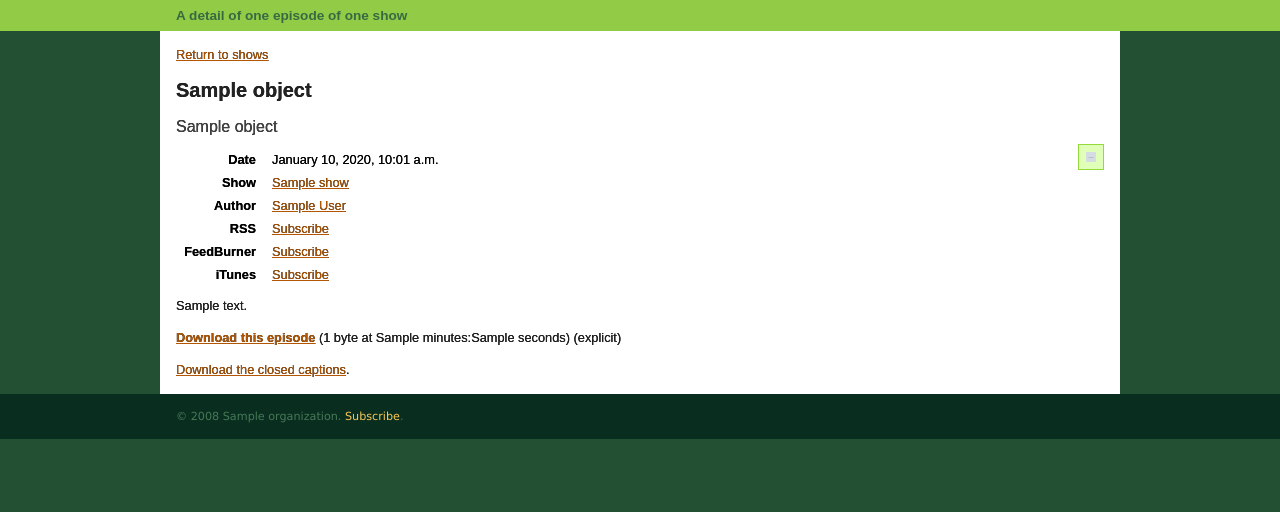
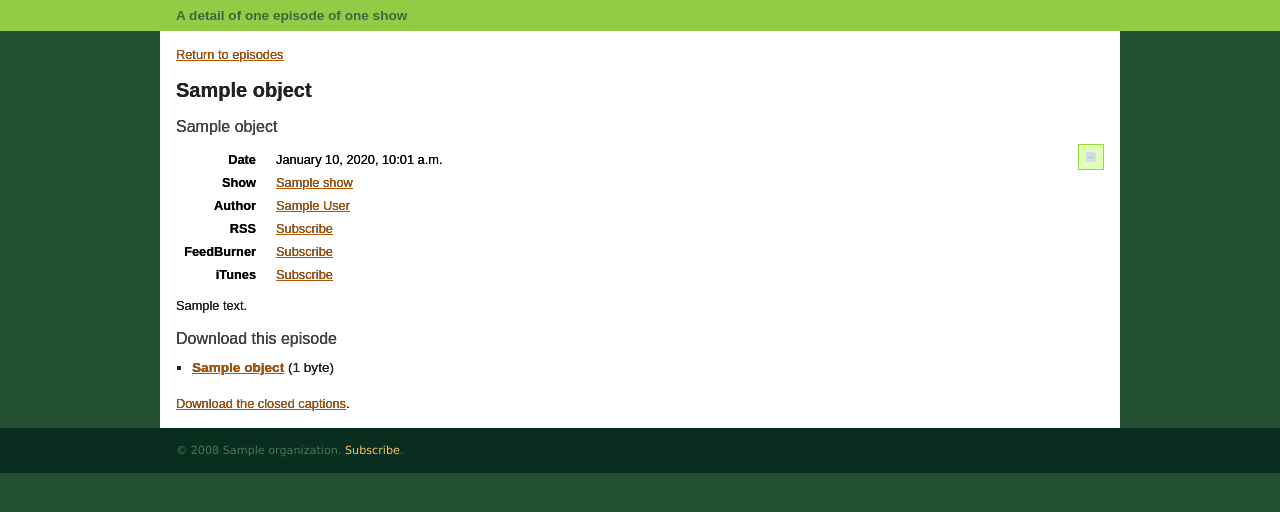
Before and after one commit to jefftriplett/django-podcast, a Django app: template trunk/podcast/templates/podcast/episode_detail.html in a window 1280 px wide. Shown: the part 127-639 px from the top of the page. Run offline with Django 3.2, Linux system fonts and the light colour scheme; the template is opened without the code that fills it: most values are stand-ins (such as "Sample title", 1, 10 or a date in 2020); grey boxes marked "Sample" are stand-in pictures.

Commit message:
Lots of bug fixes! Allowed HTML in all summaries in show list, episode list and episode detail templates. Fixed author listings and reverse URL lookup for RSS feed on episode list and episode detail templates. Fixed episode detail to list all possible enclosures to reflect the new models. Fixed sitemap template to reflect the new models. Added enclosure_list queryset to the relevant methods in the views. Properly named all URLs in url configuration. Updated default styles for a basic list, which was added to the episode detail template. Changed license to cover *this* project and not iUI :)
git-svn-id: http://django-podcast.googlecode.com/svn@41 7eeeb57b-9f54-0410-948d-eb906a2a6a24

```diff
--- a/trunk/podcast/media/base.css
+++ b/trunk/podcast/media/base.css
@@ -17,10 +17,13 @@ h2 a { color: #092e20; }
 h2 a:hover { background: #e0ffb8; color: #574f32; text-decoration: none; }
 h3 { padding: 0 16px 8px; font-size: 1em; color: #444; font-weight: normal; }
 h4, h5 { padding: 0 16px 8px; }
+ul, li { margin: 0; padding: 0; list-style: none; }
+ul { margin: 0 8px 16px; }
+li { margin-left: 24px; list-style: square; font-size: .85em; line-height: 24px; }
 dl, dt, dd { padding: 8px 0; color: #000; }
 dt, dd { font-size: .8em; padding: 0 16px 8px; }
 dt { font-weight: bold; float: left; text-align: right; width: 80px; }
-dd { margin-left: 90px; }
+dd { margin-left: 100px; }
 #content p { padding: 0 16px 16px; font-size: .8em; line-height: 1.25em; }
 #content p.back { padding: 16px 16px 0; }
 #footer p { padding: 0 16px; font-size: .7em; color: #467856; font-family: verdana, tahoma, sans-serif; }
--- a/trunk/podcast/templates/podcast/episode_detail.html
+++ b/trunk/podcast/templates/podcast/episode_detail.html
@@ -4,7 +4,7 @@
 <head>
 <meta http-equiv="Content-Type" content="text/html; charset=utf-8" />
 <title>{% block title %}{{ object.title }} &#8226; {{ object.show.title }}{% endblock %}</title>
-<link rel="alternate" type="application/rss+xml" title="{{ object.show.organization }} podcast feed" href="#" />
+<link rel="alternate" type="application/rss+xml" title="{{ object.title }} podcast feed" href="{% url podcast_feed object.show.slug %}" />
 <link href="http://django-podcast.googlecode.com/svn/trunk/podcast/media/base.css" rel="stylesheet" type="text/css" media="screen" />
 </head>
 
@@ -28,32 +28,38 @@
 <div id="content">
 {% block content %}
 
-<p class="back"><a href="../">Return to shows</a></p>
+<p class="back"><a href="{% url podcast_episodes object.show.slug %}">Return to episodes</a></p>
 
 <h2>{{ object.title }}</h2>
 
-<h3>{{ object.subtitle }}</h3>
+{% if object.subtitle %}<h3>{{ object.subtitle }}</h3>{% endif %}
 
 {% if object.image %}<div class="image"><img src="{{ object.image.url }}" width="{{ object.image.width }}" height="{{ object.image.height }}" alt="{{ object.title }} episode screenshot" /></div>{% endif %}
 
 <dl>
   <dt>Date</dt>
-  <dd>{{ object.date|date:"F g, Y, g:m a" }}</dd>
+    <dd>{{ object.date|date:"F g, Y, g:m a" }}</dd>
   <dt>Show</dt>
-  <dd><a href="../">{{ object.show.title }}</a></dd>
-  <dt>Author</dt>
-  <dd>{% if object.author.email %}<a href="mailto:{{ object.author.email }}">{% endif %}{% if object.author.first_name or object.author.last_name %}{% if object.author.first_name and object.author.last_name %}{{ object.author.first_name }} {{ object.author.last_name }}{% endif %}{% if object.author.first_name and not object.author.last_name %}{{ object.author.first_name }}{% endif %}{% if object.author.last_name and not object.author.first_name %}{{ object.author.last_name }}{% endif %}{% else %}{{ object.author.username }}{% endif %}{% if object.author.email %}</a>{% endif %}</dd>
+    <dd><a href="{% url podcast_episodes object.show.slug %}">{{ object.show.title }}</a></dd>
+  <dt>Author</dt>{% for author in object.author.all %}
+    <dd>{% if author.email %}<a href="mailto:{{ author.email }}">{% endif %}{% if author.first_name or author.last_name %}{% if author.first_name and author.last_name %}{{ author.first_name }} {{ author.last_name }}{% endif %}{% if author.first_name and not author.last_name %}{{ author.first_name }}{% endif %}{% if author.last_name and not author.first_name %}{{ author.last_name }}{% endif %}{% else %}{{ author.username }}{% endif %}{% if author.email %}</a>{% endif %}</dd>{% endfor %}
   <dt>RSS</dt>
-    <dd><a href="#">Subscribe</a></dd>
+    <dd><a href="{% url podcast_feed object.show.slug %}">Subscribe</a></dd>
   {% if object.show.feedburner %}<dt>FeedBurner</dt>
     <dd><a href="{{ object.show.feedburner }}">Subscribe</a></dd>{% endif %}
   {% if object.show.itunes %}<dt>iTunes</dt>
     <dd><a href="{{ object.show.itunes }}">Subscribe</a></dd>{% endif %}
 </dl>
 
-<p>{% if object.summary %}{{ object.summary|striptags }}{% else %}{{ object.description|striptags }}{% endif %}</p>
+<p>{% if object.summary %}{{ object.summary }}{% else %}{{ object.description|striptags }}{% endif %}</p>
 
-<p><strong><a href="{{ object.file.url }}">Download this episode</a></strong> ({{ object.file.size|filesizeformat }} at {{ object.minutes }}:{{ object.seconds }}) {% if episode.explicit %}(explicit){% endif %}</p>
+<h3>Download this episode</h3>
+
+<ul>
+  {% for enclosure in enclosure_list %}
+  <li><a href="{{ enclosure.file.url }}"><strong>{{ object.title }}</strong></a> ({{ enclosure.file.size|filesizeformat }})</li>
+  {% endfor %}
+</ul>
 
 {% if object.captions %}<p><a href="{{ object.captions.url }}">Download the closed captions</a>.</p>{% endif %}
 
@@ -64,7 +70,7 @@
 <div id="footer-wrap">
 <div id="footer">
 {% block footer %}
-<p>&#169; {% now "Y" %} {{ object.show.organization }}. <a href="#">Subscribe</a>.</p>
+<p>&#169; {% now "Y" %} {{ object.show.organization }}. <a href="{% url podcast_feed object.show.slug %}">Subscribe</a>.</p>
 {% endblock %}
 </div>
 </div>
--- a/trunk/podcast/templates/podcast/show_list.html
+++ b/trunk/podcast/templates/podcast/show_list.html
@@ -31,13 +31,13 @@
 
 <h2><a href="{{ show.get_absolute_url }}">{{ show.title }}</a></h2>
 
+<h3>{{ show.organization }}</h3>
+
 {% if show.image %}
 <div class="image"><a href="{{ show.get_absolute_url }}"><img src="{{ show.image.url }}" width="{{ show.image.width }}" height="{{ show.image.height }}" alt="{{ show.organization }} show logo" /></a></div>
 {% endif %}
 
-<h3>{{ show.organization }}</h3>
-
-<p>{% if show.summary %}{{ show.summary|striptags }}{% else %}{{ show.description|striptags }}{% endif %}</p>
+<p>{% if show.summary %}{{ show.summary }}{% else %}{{ show.description|striptags }}{% endif %}</p>
 {% endfor %}
 
 {% endblock %}
--- a/trunk/podcast/views.py
+++ b/trunk/podcast/views.py
@@ -17,6 +17,8 @@ def episode_detail(request, show_slug, episode_slug):
         queryset=Episode.objects.published().filter(show__slug__exact=show_slug),
         slug=episode_slug,
         slug_field='slug',
+        extra_context={
+            'enclosure_list': Enclosure.objects.filter(episode__show__slug__exact=show_slug).order_by('-episode__date')},
         template_name='podcast/episode_detail.html')
 
 
@@ -48,6 +50,8 @@ def episode_sitemap(request, slug):
         request,
         mimetype='application/xml',
         queryset=Episode.objects.published().filter(show__slug__exact=slug).order_by('-date'),
+        extra_context={
+            'enclosure_list': Enclosure.objects.filter(episode__show__slug__exact=slug).order_by('-episode__date')},
         template_name='podcast/episode_sitemap.html')
 
 
```
Also changed, not shown: trunk/podcast/templates/podcast/episode_list.html (+8 -8 lines), trunk/podcast/templates/podcast/episode_sitemap.html (+7 -11 lines), trunk/podcast/urls.py (+9 -8 lines), trunk/license.txt.
